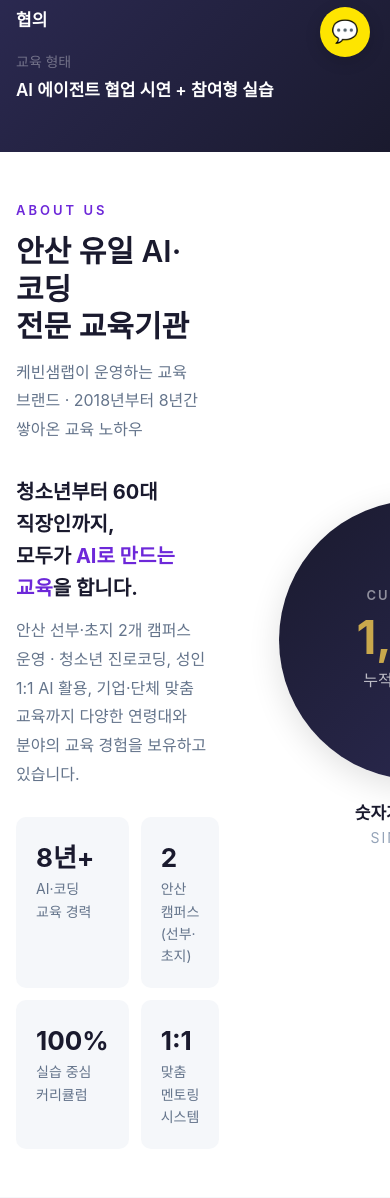
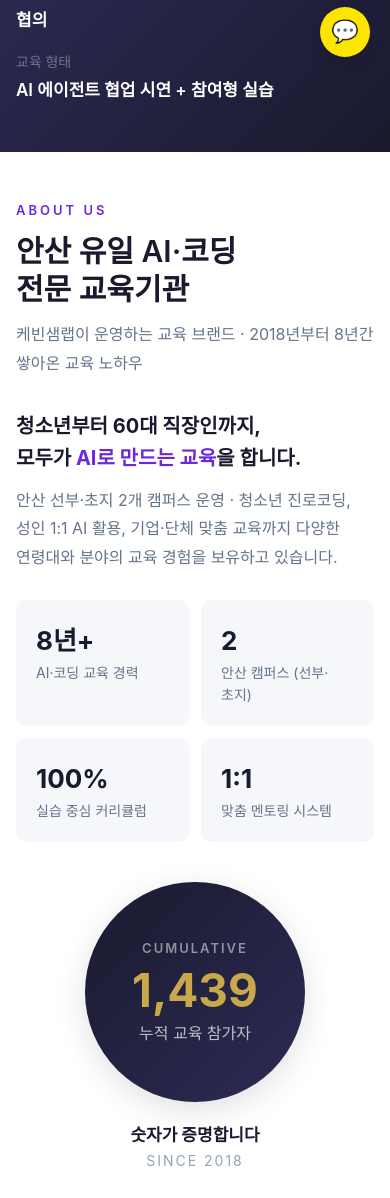
Before and after one commit to kevinsaem/booking, a FastAPI app: page /corporate in a window 390 px wide; the page is wider, and only the part inside the window is pictured. Shown: the part 707-1905 px from the top of that part. Run offline with FastAPI, Linux system fonts and the light colour scheme; some libraries are stand-ins or nearby versions; some web fonts are replaced.

Commit message:
[기업교육] ABOUT US 반응형 + 강사 인용문 테두리 + 교육비 좌측정렬 수정
Co-Authored-By: Claude Opus 4.6 (1M context) <noreply@anthropic.com>

```diff
--- a/templates/site/corporate.html
+++ b/templates/site/corporate.html
@@ -331,6 +331,7 @@
   }
   .pricing-header > div {
     padding: 28px;
+    text-align: left;
   }
   .pricing-header > div:first-child {
     border-right: 1px solid var(--line);
@@ -472,7 +473,7 @@
     padding: 20px 24px;
     background: var(--corp-bg);
     border-radius: 10px;
-    border-left: 4px solid var(--corp);
+    border: 1px solid var(--corp);
   }
   .instructor-quote p {
     font-size: var(--fs-body);
@@ -502,6 +503,8 @@
   @media (max-width: 900px) {
     .corp-hero { padding: 120px 20px 60px; }
     .corp-hero-meta { gap: 24px; }
+    .about-grid { grid-template-columns: 1fr !important; gap: 40px !important; }
+    .about-circle { width: 220px !important; height: 220px !important; }
     .compare-grid { grid-template-columns: 1fr; }
     .compare-arrow { transform: rotate(90deg); }
     .strength-grid { grid-template-columns: 1fr; }
@@ -558,7 +561,7 @@
 <!-- ===== 2. ABOUT US — 안산 유일 AI·코딩 전문 교육기관 ===== -->
 <section class="sec" style="background: var(--white);">
   <div class="sec-inner">
-    <div style="display: grid; grid-template-columns: 1.2fr 0.8fr; gap: 60px; align-items: center;">
+    <div class="about-grid" style="display: grid; grid-template-columns: 1.2fr 0.8fr; gap: 60px; align-items: center;">
       <div class="rv" style="word-break: keep-all;">
         <div class="sec-tag" style="color: var(--corp);">ABOUT US</div>
         <h2 class="sec-h">안산 유일 AI·코딩<br>전문 교육기관</h2>
@@ -585,7 +588,7 @@
         </div>
       </div>
       <div class="rv" style="text-align: center;">
-        <div style="background: linear-gradient(135deg, #1a1a2e, #2d2b55); border-radius: 50%; width: 280px; height: 280px; margin: 0 auto; display: flex; flex-direction: column; align-items: center; justify-content: center; box-shadow: 0 8px 32px rgba(0,0,0,0.12);">
+        <div class="about-circle" style="background: linear-gradient(135deg, #1a1a2e, #2d2b55); border-radius: 50%; width: 280px; height: 280px; margin: 0 auto; display: flex; flex-direction: column; align-items: center; justify-content: center; box-shadow: 0 8px 32px rgba(0,0,0,0.12);">
           <div style="font-size: var(--fs-sm); letter-spacing: 2px; color: rgba(255,255,255,0.5); font-weight: 600; margin-bottom: 8px;">CUMULATIVE</div>
           <div style="font-size: var(--fs-display-xl); font-weight: 700; color: var(--gold); line-height: 1;">1,439</div>
           <div style="font-size: var(--fs-base-lg); color: rgba(255,255,255,0.7); margin-top: 8px;">누적 교육 참가자</div>
```
